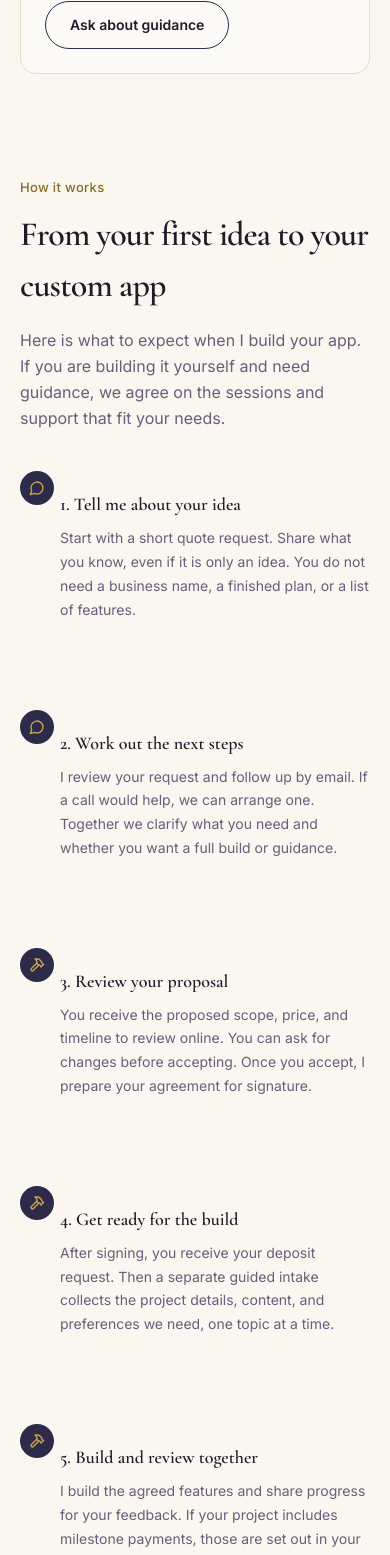
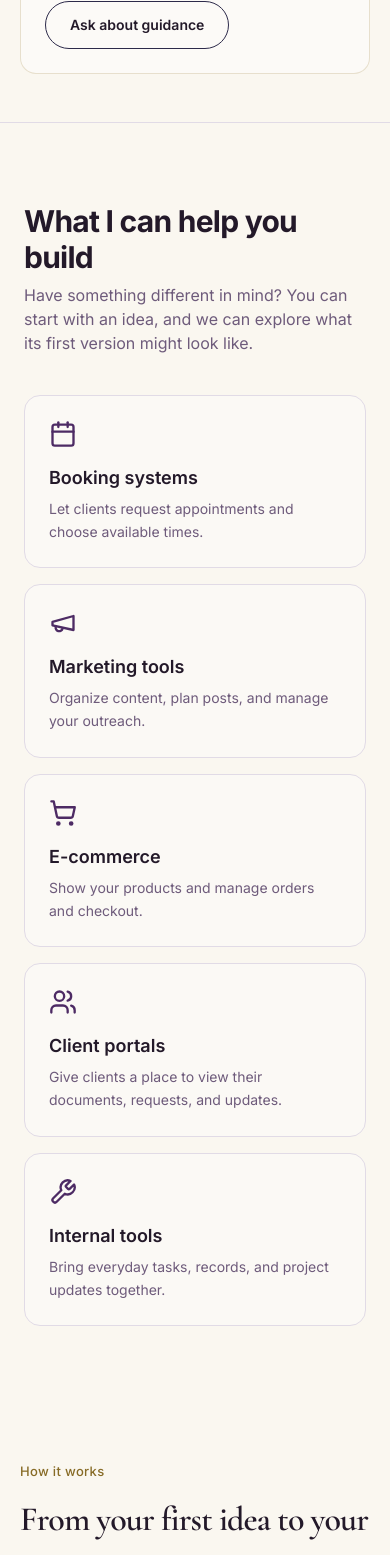
Before and after one commit to roxanneelizabeth21-cloud/iroxanne-studio, a React (Vite) app: page / in a window 390 px wide. Shown: the part 1500-3055 px from the top of the page. Built offline with nearby package versions, Linux system fonts and the light colour scheme; no server answers; a web font is replaced by a local one.

Commit message:
External agent changes
Co-authored-by: roxanneelizabeth21-cloud <226116568+roxanneelizabeth21-cloud@users.noreply.github.com>

```diff
--- a/base44/shared/marketingAdmin.ts
+++ b/base44/shared/marketingAdmin.ts
@@ -285,7 +285,7 @@ export function portfolioSection(item: any): string {
 export async function loadApprovedTestimonials(base44, portfolioItemId?: string): Promise<any[]> {
   try {
     const all = await base44.asServiceRole.entities.Testimonial.list('-created_date', 50);
-    let pool = (all || []).filter((t) => t.approved_for_use === true);
+    let pool = (all || []).filter((t) => t.approved_for_use === true && t.consent_to_publish === true && !t.request_pending);
     if (portfolioItemId) {
       const forItem = pool.filter((t) => t.portfolio_item_id === portfolioItemId);
       if (forItem.length >= 2) pool = forItem;
--- a/src/App.jsx
+++ b/src/App.jsx
@@ -41,6 +41,8 @@ import ProjectsPipeline from '@/pages/admin/ProjectsPipeline';
 import ClientIntakeForm from '@/pages/ClientIntakeForm';
 import CaseStudy from '@/pages/CaseStudy';
 import About from '@/pages/About';
+import Feedback from '@/pages/Feedback';
+import TestimonialsAdminPage from '@/pages/admin/TestimonialsAdminPage';
 
 import MarketingHub from '@/pages/marketing/MarketingHub';
 import CampaignBuilder from '@/pages/marketing/CampaignBuilder';
@@ -111,6 +113,7 @@ const AuthenticatedApp = () => {
       <Route path="/book-call" element={<BookCall />} />
       <Route path="/contact" element={<Contact />} />
       <Route path="/about" element={<About />} />
+      <Route path="/feedback" element={<Feedback />} />
       <Route path="/contract/:id" element={<ContractSign />} />
       <Route path="/invoice/:id" element={<InvoicePay />} />
       <Route path="/handoff/:id" element={<ProjectHandoff />} />
@@ -122,6 +125,7 @@ const AuthenticatedApp = () => {
         <Route path="/admin/projects" element={<ProjectsPipeline />} />
         <Route path="/admin/homepage" element={<HomepageAdminPage />} />
         <Route path="/admin/portfolio" element={<PortfolioAdminPage />} />
+        <Route path="/admin/testimonials" element={<TestimonialsAdminPage />} />
         <Route path="/admin/contracts" element={<ContractsAdminPage />} />
         <Route path="/admin/proposals" element={<ProposalsAdminPage />} />
         <Route path="/admin/call-availability" element={<CallAvailabilityPage />} />
--- a/src/components/admin/AdminLayout.jsx
+++ b/src/components/admin/AdminLayout.jsx
@@ -19,6 +19,7 @@ const NAV_TOP = [
   { to: '/admin/projects', label: 'Projects', Icon: FolderKanban, subtitle: 'Every client, and the one thing to do next' },
   { to: '/admin/homepage', label: 'Homepage', Icon: LayoutDashboard },
   { to: '/admin/portfolio', label: 'Portfolio', Icon: LayoutDashboard },
+  { to: '/admin/testimonials', label: 'Testimonials', Icon: MessageSquare },
 ];
 
 // Reached from a project card in the normal flow. Listed here so they stay
--- a/src/components/home/FeaturedWork.jsx
+++ b/src/components/home/FeaturedWork.jsx
@@ -4,22 +4,22 @@ import { ArrowUpRight } from 'lucide-react';
 export default function FeaturedWork({ items, loading }) {
   if (!loading && (!items || items.length === 0)) return null;
   return (
-    <section id="work" tabIndex={-1} aria-label="Project examples" className="scroll-mt-24 focus:outline-none bg-card py-14 px-5 md:px-8">
+    <section id="work" tabIndex={-1} aria-label="Project examples" className="scroll-mt-24 focus:outline-none bg-card py-10 px-5 md:px-8">
       <div className="mx-auto max-w-6xl">
         <p className="text-[13px] font-medium text-[#876b26] dark:text-[#D5BB82] tracking-wide mb-3" style={{ fontFamily: "'Inter', sans-serif" }}>App examples</p>
-        <h2 className="text-[34px] md:text-[40px] font-semibold text-foreground tracking-tight" style={{ fontFamily: "'Cormorant Garamond', serif" }}>
-          See what an idea can become
+        <h2 className="text-[28px] md:text-[32px] font-semibold text-foreground tracking-tight" style={{ fontFamily: "'Cormorant Garamond', serif" }}>
+          Three recent projects
         </h2>
         <p className="mt-3 max-w-[480px] text-[15px] text-muted-foreground leading-relaxed" style={{ fontFamily: "'Inter', sans-serif" }}>
           Each project starts with someone’s idea. These examples show some of the different ways an app can support a new venture or an existing business.
         </p>
 
         <div className="mt-8 grid gap-5 sm:grid-cols-2 lg:grid-cols-3">
-          {(loading ? Array.from({ length: 3 }) : items).map((item, i) => {
+          {(loading ? Array.from({ length: 3 }) : [...items].sort((a,b) => String(b.date_built || b.created_date || '').localeCompare(String(a.date_built || a.created_date || ''))).slice(0,3)).map((item, i) => {
             const hasCaseStudy = !!item?.slug;
             const inner = (
               <>
-                <div className="aspect-[4/3] overflow-hidden bg-background">
+                <div className="h-28 overflow-hidden bg-background">
                   {item?.cover_image_url ? (
                     <img src={item.cover_image_url} alt={item.title} className="h-full w-full object-cover transition duration-700 group-hover:scale-[1.03]" />
                   ) : (
--- a/src/components/home/Services.jsx
+++ b/src/components/home/Services.jsx
@@ -1,18 +1,18 @@
 import { Calendar, Megaphone, ShoppingCart, Users, Wrench } from 'lucide-react';
 
 const SERVICES = [
-  { icon: Calendar, title: 'Booking systems', desc: 'Scheduling, appointments, and reservations that fill your calendar.' },
-  { icon: Megaphone, title: 'Marketing tools', desc: 'Content engines and automations that keep you visible.' },
-  { icon: ShoppingCart, title: 'E-commerce', desc: 'Storefronts and checkout that turn visitors into customers.' },
-  { icon: Users, title: 'Client portals', desc: 'Secure logins where clients manage their own stuff.' },
-  { icon: Wrench, title: 'Internal tools', desc: 'Dashboards and workflows that run your back office.' },
+  { icon: Calendar, title: 'Booking systems', desc: 'Let clients request appointments and choose available times.' },
+  { icon: Megaphone, title: 'Marketing tools', desc: 'Organize content, plan posts, and manage your outreach.' },
+  { icon: ShoppingCart, title: 'E-commerce', desc: 'Show your products and manage orders and checkout.' },
+  { icon: Users, title: 'Client portals', desc: 'Give clients a place to view their documents, requests, and updates.' },
+  { icon: Wrench, title: 'Internal tools', desc: 'Bring everyday tasks, records, and project updates together.' },
 ];
 
 export default function Services() {
   return (
-    <section id="services" className="mx-auto max-w-6xl border-t border-border px-6 py-20">
-      <h2 className="font-sans text-3xl font-bold tracking-tight">What I build</h2>
-      <p className="mt-2 text-muted-foreground">One person, end-to-end: design, build, launch, and support.</p>
+    <section id="services" className="scroll-mt-24 mx-auto max-w-6xl border-t border-border px-6 py-20">
+      <h2 className="font-sans text-3xl font-bold tracking-tight">What I can help you build</h2>
+      <p className="mt-2 text-muted-foreground">Have something different in mind? You can start with an idea, and we can explore what its first version might look like.</p>
       <div className="mt-10 grid gap-4 sm:grid-cols-2 lg:grid-cols-3">
         {SERVICES.map((s) => (
           <div
--- a/src/components/home/SiteNav.jsx
+++ b/src/components/home/SiteNav.jsx
@@ -4,9 +4,9 @@ import ThemeToggle from '@/components/ThemeToggle';
 import BrandLogo from '@/components/BrandLogo';
 
 const NAV_LINKS = [
-  { label: 'App Examples', href: '/#work' },
+  { label: 'What I Can Build', href: '/#services' },
   { label: 'How It Works', href: '/#process' },
-  { label: 'Meet Roxanne', href: '/about' },
+  { label: 'About', href: '/about' },
   { label: 'Contact', href: '/contact' },
 ];
 
--- a/src/pages/Home.jsx
+++ b/src/pages/Home.jsx
@@ -5,14 +5,13 @@ import SiteNav from '@/components/home/SiteNav';
 import Hero from '@/components/home/Hero';
 import FeaturedWork from '@/components/home/FeaturedWork';
 import Process from '@/components/home/Process';
-import About from '@/components/home/About';
+import Services from '@/components/home/Services';
 import Testimonials from '@/components/home/Testimonials';
 import SiteFooter from '@/components/home/SiteFooter';
 
 export default function Home() {
   const [projects, setProjects] = useState(null);
   const [testimonials, setTestimonials] = useState(null);
-  const [headshotUrl, setHeadshotUrl] = useState(null);
   const [heroBackgroundImage, setHeroBackgroundImage] = useState(null);
   const [loading, setLoading] = useState(true);
 
@@ -39,13 +38,8 @@ export default function Home() {
             .list('-sort_order', 10)
             .catch(() => []),
 
-          base44.entities.Testimonial
-            .filter(
-              { approved_for_use: true },
-              '-date',
-              3
-            )
-            .catch(() => []),
+          base44.functions.invoke('testimonialFeedback', { action: 'public' })
+            .then(r => (r.data || r).items || []).catch(() => []),
 
           base44.entities.HomePageSettings
             .list()
@@ -56,7 +50,6 @@ export default function Home() {
 
         setProjects((proj || []).filter((p) => !/eventflow/i.test(p.title || p.client_name || p.business_name || '')));
         setTestimonials(test);
-        setHeadshotUrl(settings?.[0]?.about_headshot_url || null);
         setHeroBackgroundImage(settings?.[0]?.hero_background_image || null);
       } finally {
         if (active) setLoading(false);
@@ -93,14 +86,9 @@ export default function Home() {
           </div>
         </section>
 
-        <FeaturedWork
-          items={projects}
-          loading={loading}
-        />
-
+        <Services />
         <Process />
-
-        <About headshotUrl={headshotUrl} />
+        <FeaturedWork items={projects} loading={loading} />
 
         <Testimonials
           items={testimonials}
```
